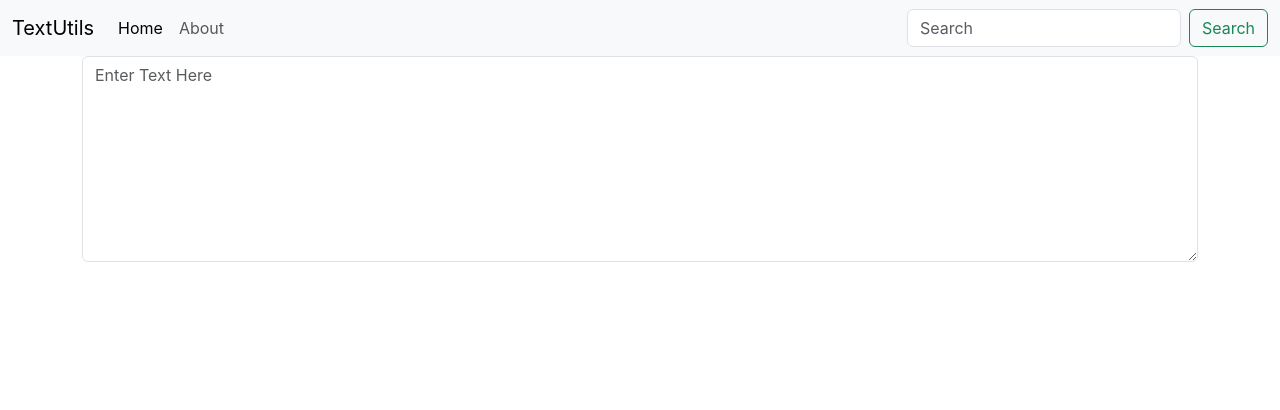
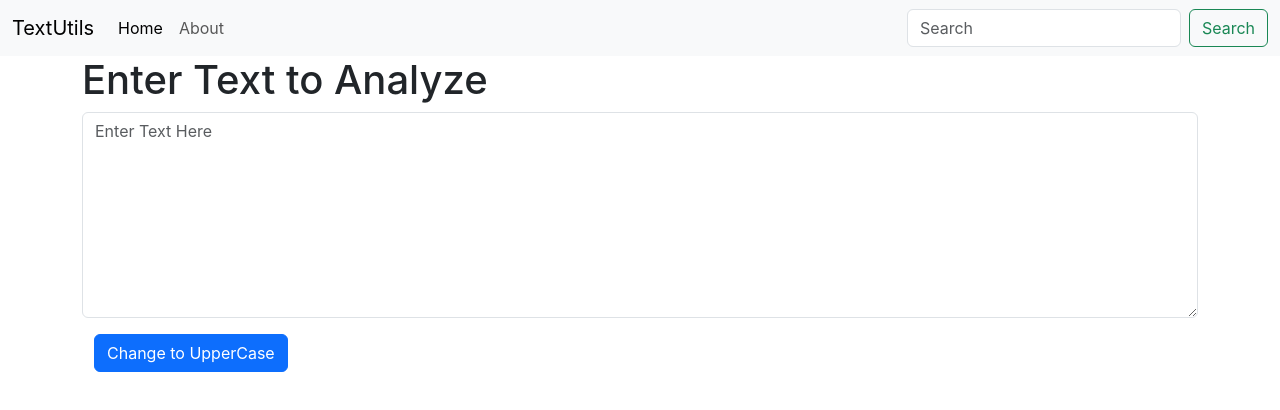
Before and after one commit to ParasPanta/TextUtils, a React (Create React App) app: page / in a window 1280 px wide. Shown: the top 410 px of the page. Built offline with nearby package versions, Linux system fonts and the light colour scheme.

Commit message:
added Change to Uppercase

```diff
--- a/src/components/TextForm.js
+++ b/src/components/TextForm.js
@@ -4,13 +4,18 @@ import React from "react";
 function TextForm() {
   const [text, setText] = useState("");
 
-    const handleOnChange = (e) => {
-        setText(e.target.value);
+  const handleOnChange = (e) => {
+    setText(e.target.value);
+  };
+
+  const handleUpperCaseClick = () => {
+    setText(text.toUpperCase());
   };
 
   return (
     <>
       <div className="mb-3">
+        <h1>Enter Text to Analyze</h1>
         <textarea
           className="form-control"
           placeholder="Enter Text Here"
@@ -20,6 +25,11 @@ function TextForm() {
           rows="8"
         ></textarea>
       </div>
+      <div className="container">
+        <button className="btn btn-primary" onClick={handleUpperCaseClick}>
+          Change to UpperCase
+        </button>
+      </div>
     </>
   );
 }
```
